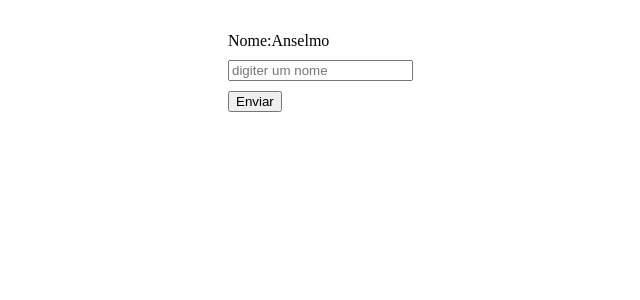
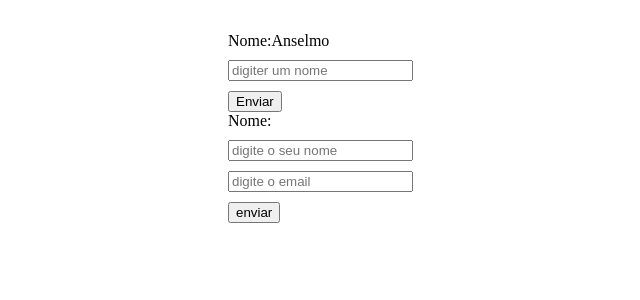
Before and after one commit to Anselmo5/CursoReact, a React (Vite) app in the folder etapa5/: page / in a window 1280 px wide. Shown: the top 300 px of the page, without its empty margins (162-802 px from the left). Built offline with nearby package versions, Linux system fonts and the light colour scheme.

Commit message:
alteração

```diff
--- a/etapa5/src/App.jsx
+++ b/etapa5/src/App.jsx
@@ -3,6 +3,7 @@ import reactLogo from './assets/react.svg'
 import viteLogo from '/vite.svg'
 import './App.css'
 import Myform from './components/Myform'
+import Myform2 from './components/Myform2'
 
 function App() {
   const [count, setCount] = useState(0)
@@ -11,6 +12,8 @@ function App() {
     <>
       {/* Forms */}
       <Myform/>
+      {/* Label envolvendo o input */}
+      <Myform2/>
     </>
   )
 }
--- /dev/null
+++ b/etapa5/src/components/Myform2.jsx
@@ -0,0 +1,17 @@
+import styles from "./Myform2.module.css"
+
+const Myform2 = () => {
+  return (
+    <div  className={styles.aling}>
+      {/* Label envolvendo o input, onde aqui não temos o htmlfor que fazia o nosso link ncomo input*/}
+      <label className={styles.form}>
+        <span>Nome:</span>
+        <input type="Nome"placeholder="digite o seu nome"  className={styles.input}/>
+        <input type="email"placeholder="digite o email"  className={styles.input}/>
+        <input type="submit" value="enviar"  className={styles.input}/>
+      </label>
+    </div>
+  )
+}
+
+export default Myform2
--- /dev/null
+++ b/etapa5/src/components/Myform2.module.css
@@ -0,0 +1,17 @@
+.aling{
+    display: flex;
+    justify-content: center;
+    align-items: center;
+    flex-direction: column;
+}
+
+.form{
+    width: 500px;
+    margin: 0 auto;
+    text-align: left;
+}
+
+input,textarea,select{
+    display: block;
+    margin-top: 10px;
+}
```
